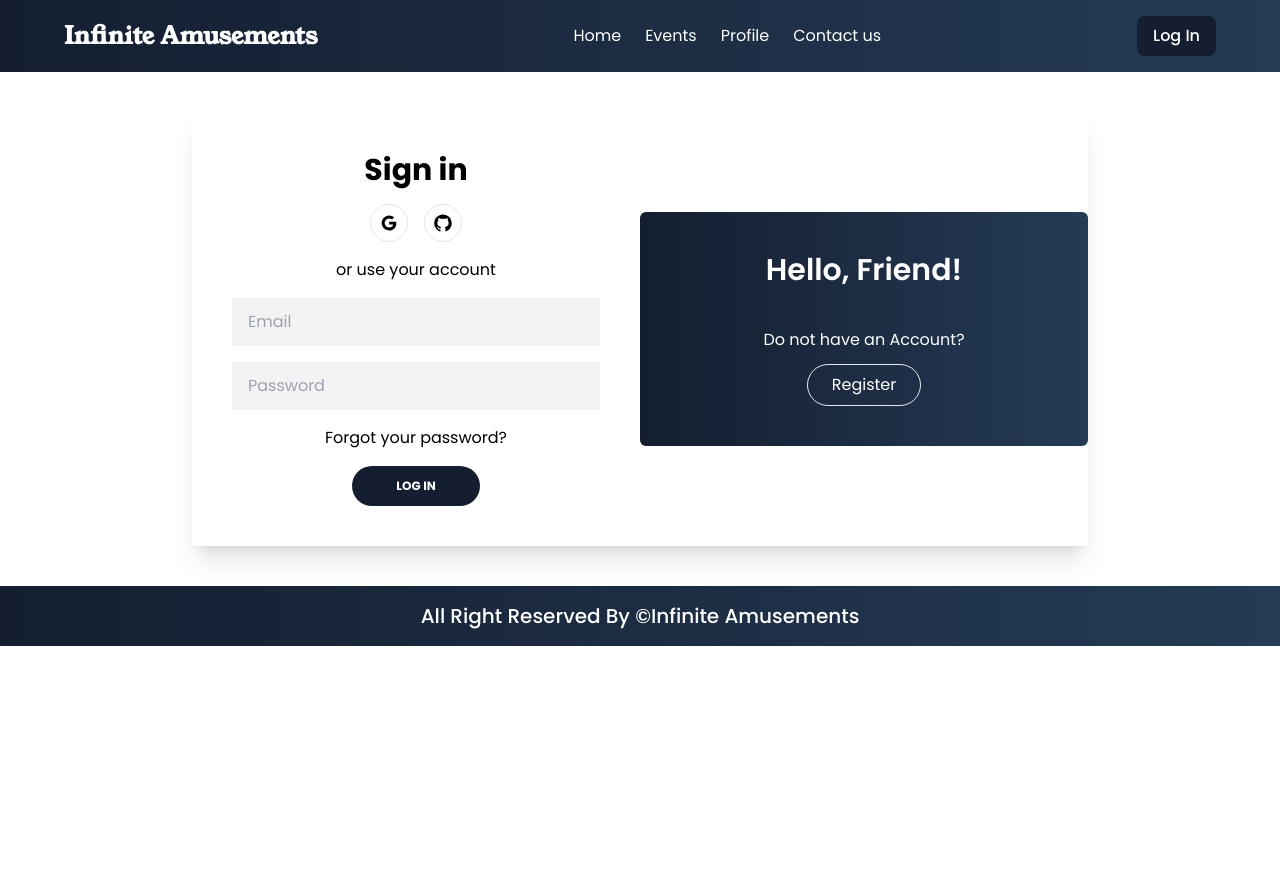
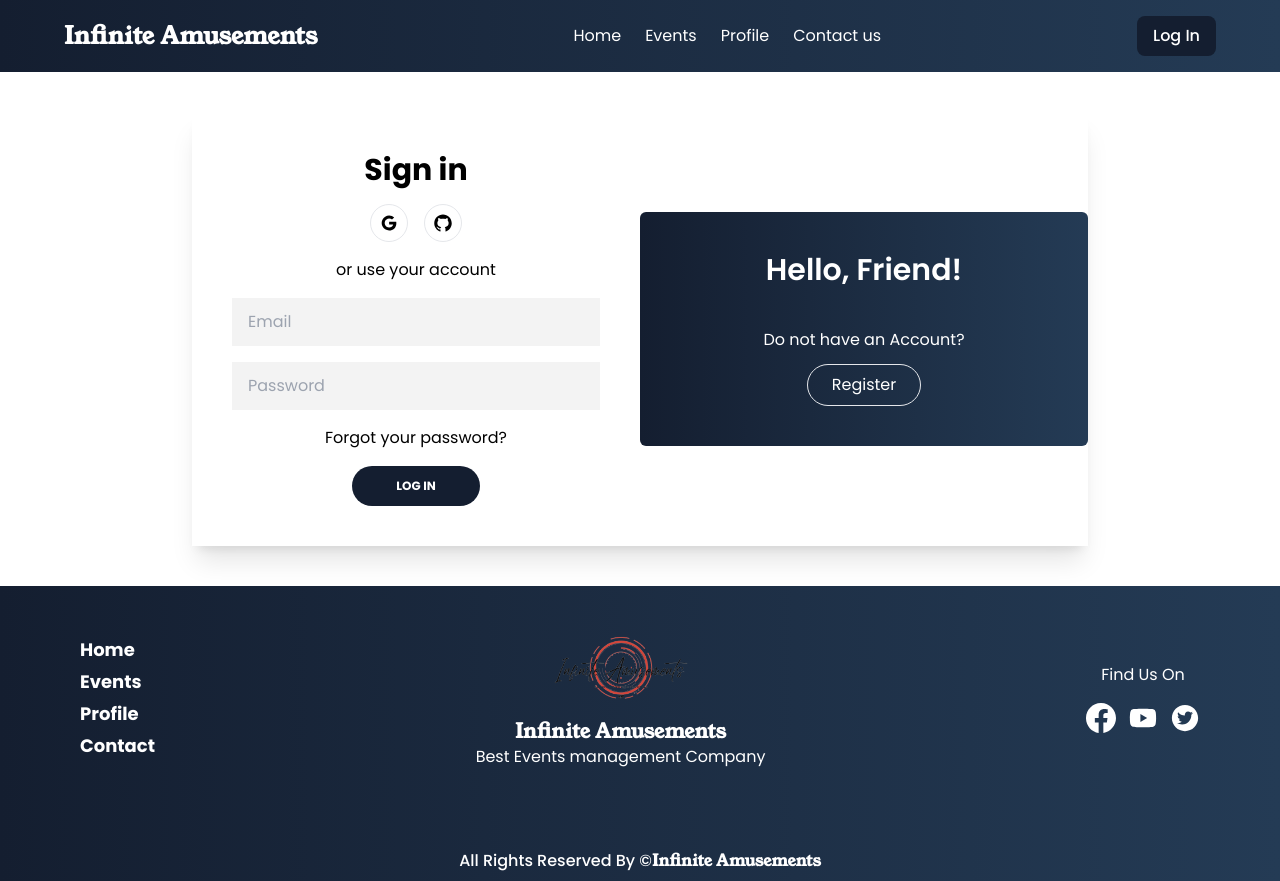
Before and after one commit to akibrahman/infinity-amusement, a React (Vite) app: page /login in a window 1280 px wide. Before the commit the page ends 800 px from the top, so only its background shows below. Built offline with nearby package versions, Linux system fonts and the light colour scheme; no server answers.

Commit message:
Footer design updated and route implemented

```diff
--- a/src/Components/Footer/Footer.jsx
+++ b/src/Components/Footer/Footer.jsx
@@ -1,8 +1,45 @@
+import { AiFillTwitterCircle, AiFillYoutube } from "react-icons/ai";
+import { BsFacebook } from "react-icons/bs";
+import { Link } from "react-router-dom";
+import logo from "/logo.png";
+
 const Footer = () => {
   return (
-    <div>
-      <p className="bg-gradient-to-r from-[#141E30] to-[#243B55] py-4 text-center text-xl font-medium text-white">
-        All Right Reserved By &copy;Infinite Amusements
+    <div className="bg-gradient-to-r from-[#141E30] to-[#243B55] px-20 pt-10 pb-2 text-white">
+      <div className="flex items-center justify-between">
+        <ul className="flex flex-col gap-1 text-lg font-bold">
+          <Link to="/">
+            <li>Home</li>
+          </Link>
+          <Link to="/events">
+            <li>Events</li>
+          </Link>
+          <Link to="/profile">
+            <li>Profile</li>
+          </Link>
+          <Link to="/contactUs">
+            <li>Contact</li>
+          </Link>
+        </ul>
+        <div className="flex flex-col items-center">
+          <img className="w-[200px]" src={logo} alt="" />
+          <p className="font-bold text-xl mt-2 font-logo">
+            Infinite Amusements
+          </p>
+          <p>Best Events management Company</p>
+        </div>
+        <div className="flex flex-col items-center">
+          <p className="mb-4">Find Us On</p>
+          <div className="flex gap-3 items-center text-3xl cursor-pointer">
+            <BsFacebook></BsFacebook>
+            <AiFillYoutube></AiFillYoutube>
+            <AiFillTwitterCircle></AiFillTwitterCircle>
+          </div>
+        </div>
+      </div>
+      <p className="mt-20 text-center font-medium text-white">
+        All Rights Reserved By &copy;
+        <span className="font-bold font-logo">Infinite Amusements</span>
       </p>
     </div>
   );
```
